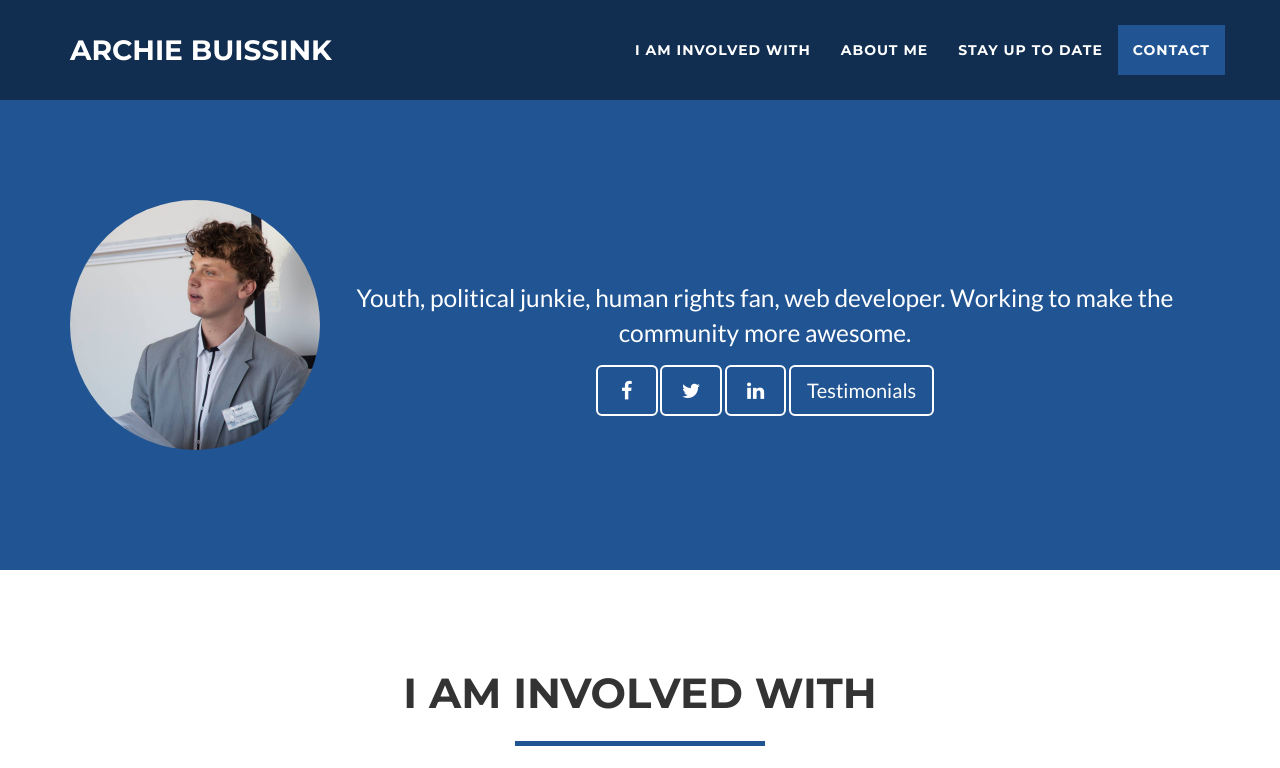
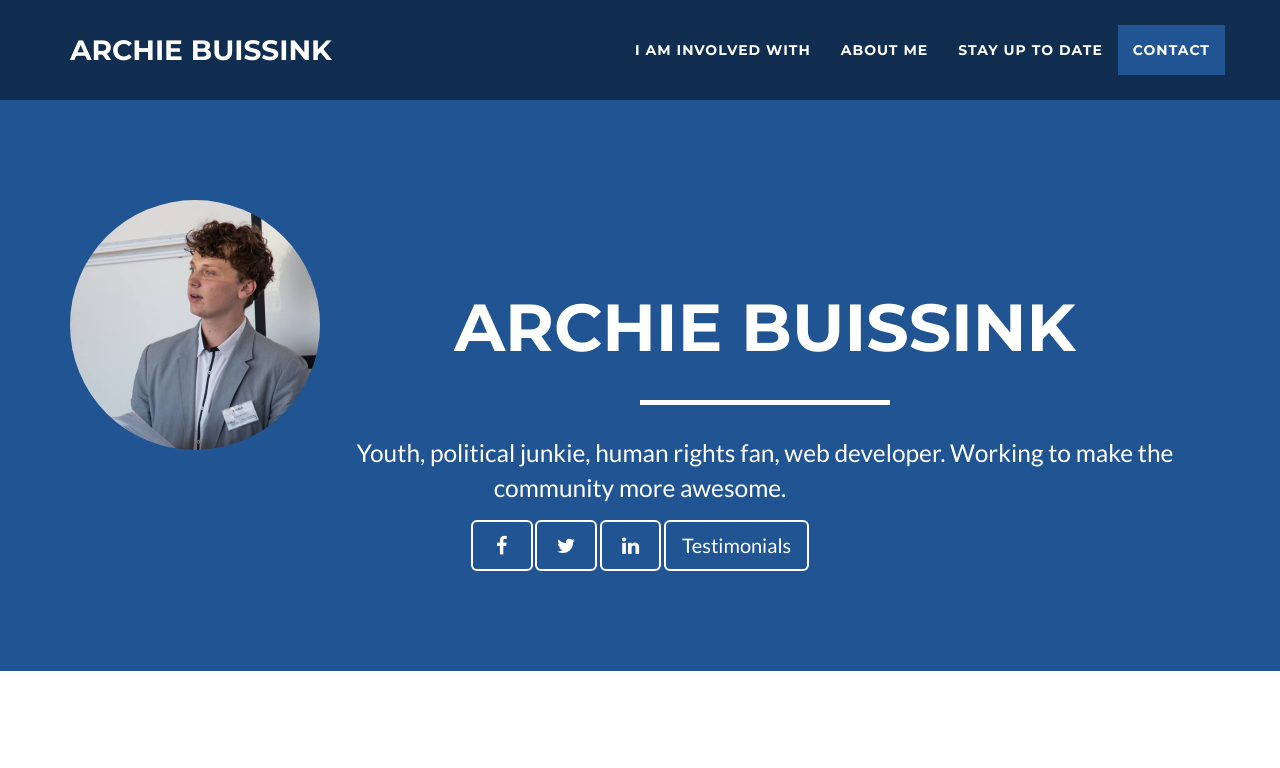
Before and after one commit to Abuissink/buissink.me, a website: page index.html in a window 1280 px wide. Shown: the top 768 px of the page. Drawn offline with nearby package versions, Linux system fonts and the light colour scheme.

Commit message:
Restored header name

```diff
--- a/index.html
+++ b/index.html
@@ -87,8 +87,8 @@
                     <img class="featurette-image img-circle img-responsive  pull-left" width=250px height=250px src="img/me/me2.png">
                     <div class="intro-text  ">
                         <br><br><br><br>
-                       <!-- <span class="name">Archie Buissink</span>
-                        <hr class="star-light"> -->
+                       <span class="name">Archie Buissink</span>
+                        <hr class="star-light">
                         <span class="skills">Youth, political junkie, human rights fan, web developer. Working to make the community more awesome.</span>
                         <br>
                         <a href="https://www.facebook.com/archbuissink" class="btn btn-lg btn-outline"><i class="fa fa-fw fa-facebook"></i></a>
```
